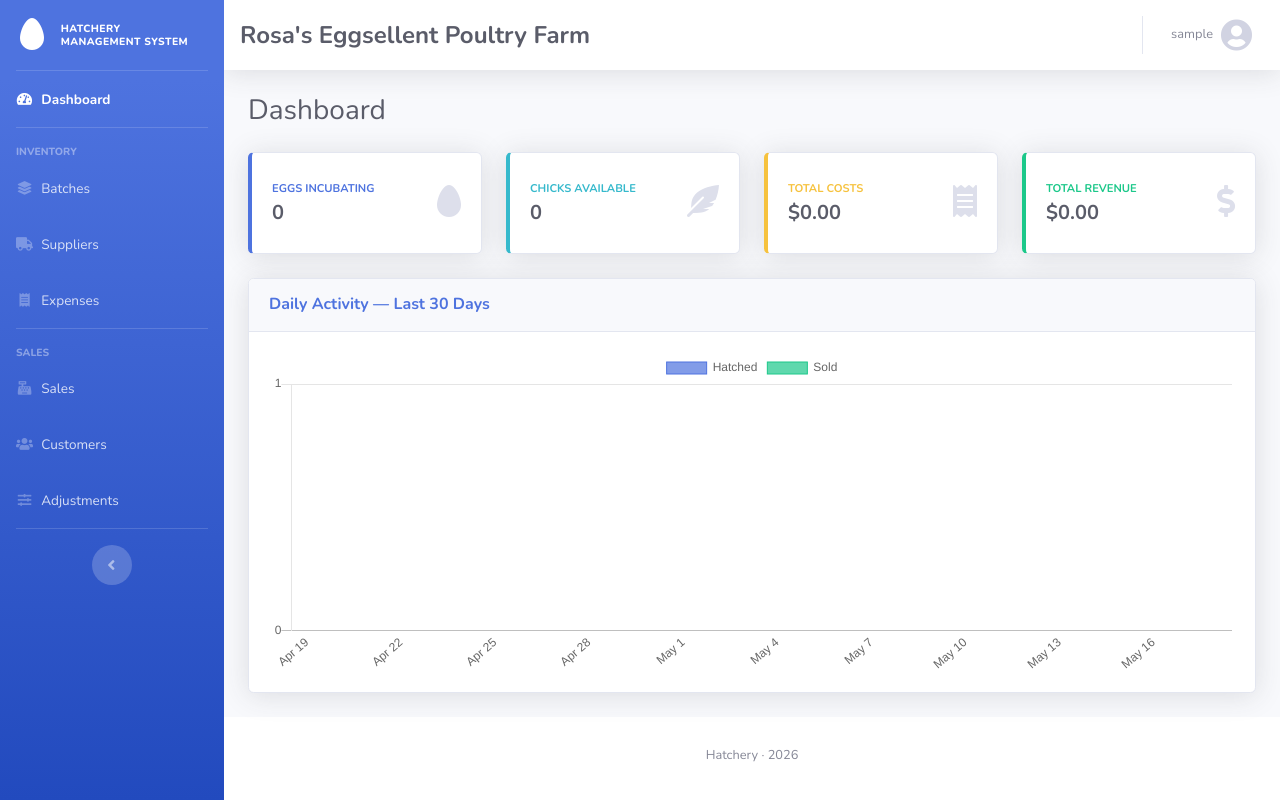
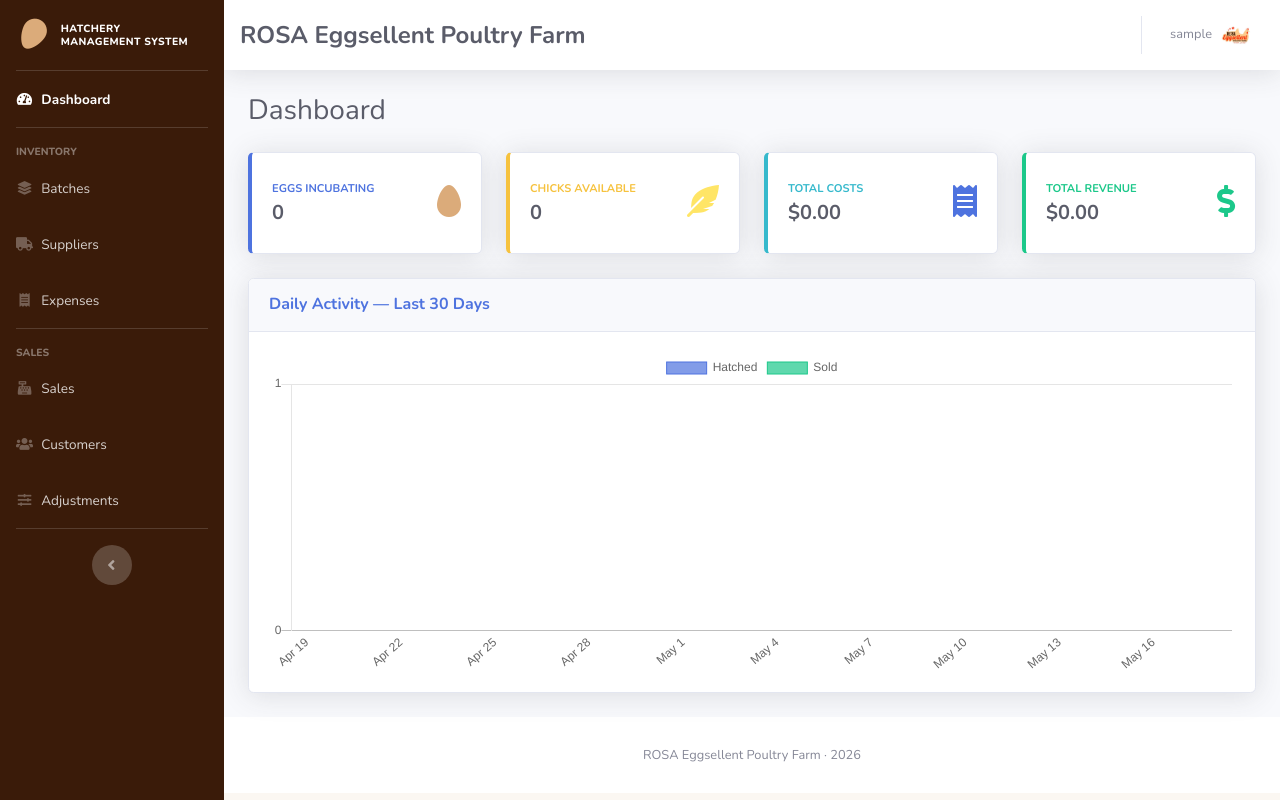
Before and after one commit to Unkerpaulie/hatchery, a Django app: page / in a window 1280 px wide. Run offline with Django 5.2, Linux system fonts and the light colour scheme; the visitor is signed in with stand-in values (Sample User, id 1); data that the repository does not hold is empty; some libraries are stand-ins or nearby versions.

Commit message:
cosmetic changes to dashboard and logo

```diff
--- a/static/css/hatchery.css
+++ b/static/css/hatchery.css
@@ -18,6 +18,14 @@
     height: 100vh;
     overflow-y: auto;
     z-index: 900;
+    background-color: #3A1B09 !important;
+    background-image: none !important;
+}
+
+/* Egg icon: rotated and warm amber */
+.sidebar-brand-icon .fa-egg {
+    transform: rotate(210deg);
+    color: #DBAB7A;
 }
 
 /* Compensate for the fixed sidebar so content isn't hidden beneath it.
@@ -40,6 +48,14 @@
     }
 }
 
+/* ── Main page background ───────────────────────────────────────────────────
+   SB Admin 2 defaults body to #f8f9fc (cool grey). Override with a warm
+   off-white that complements the dark brown sidebar.                         */
+
+body {
+    background-color: #FBF7F2 !important;
+}
+
 /* ── Sticky topbar ─────────────────────────────────────────────────────────
    position:sticky keeps the topbar in the normal document flow (unlike
    position:fixed) so no extra padding or margin compensation is needed on
--- a/templates/core/dashboard.html
+++ b/templates/core/dashboard.html
@@ -17,7 +17,19 @@
                     <div class="text-xs font-weight-bold text-primary text-uppercase mb-1">Eggs Incubating</div>
                     <div class="h5 mb-0 font-weight-bold text-gray-800">{{ eggs_incubating }}</div>
                 </div>
-                <div class="col-auto"><i class="fas fa-egg fa-2x text-gray-300"></i></div>
+                <div class="col-auto"><i class="fas fa-egg fa-2x" style="color: #DBAB7A;"></i></div>
+            </div></div>
+        </div>
+    </div>
+
+    <div class="col-xl-3 col-md-6 mb-4">
+        <div class="card border-left-warning shadow h-100 py-2">
+            <div class="card-body"><div class="row no-gutters align-items-center">
+                <div class="col mr-2">
+                    <div class="text-xs font-weight-bold text-warning text-uppercase mb-1">Chicks Available</div>
+                    <div class="h5 mb-0 font-weight-bold text-gray-800">{{ chicks_available }}</div>
+                </div>
+                <div class="col-auto"><i class="fas fa-feather-alt fa-2x" style="color: #FFE566;"></i></div>
             </div></div>
         </div>
     </div>
@@ -26,22 +38,10 @@
         <div class="card border-left-info shadow h-100 py-2">
             <div class="card-body"><div class="row no-gutters align-items-center">
                 <div class="col mr-2">
-                    <div class="text-xs font-weight-bold text-info text-uppercase mb-1">Chicks Available</div>
-                    <div class="h5 mb-0 font-weight-bold text-gray-800">{{ chicks_available }}</div>
-                </div>
-                <div class="col-auto"><i class="fas fa-feather-alt fa-2x text-gray-300"></i></div>
-            </div></div>
-        </div>
-    </div>
-
-    <div class="col-xl-3 col-md-6 mb-4">
-        <div class="card border-left-warning shadow h-100 py-2">
-            <div class="card-body"><div class="row no-gutters align-items-center">
-                <div class="col mr-2">
-                    <div class="text-xs font-weight-bold text-warning text-uppercase mb-1">Total Costs</div>
+                    <div class="text-xs font-weight-bold text-info text-uppercase mb-1">Total Costs</div>
                     <div class="h5 mb-0 font-weight-bold text-gray-800">${{ total_costs|floatformat:2 }}</div>
                 </div>
-                <div class="col-auto"><i class="fas fa-receipt fa-2x text-gray-300"></i></div>
+                <div class="col-auto"><i class="fas fa-receipt fa-2x" style="color: #4E73DF;"></i></div>
             </div></div>
         </div>
     </div>
@@ -53,7 +53,7 @@
                     <div class="text-xs font-weight-bold text-success text-uppercase mb-1">Total Revenue</div>
                     <div class="h5 mb-0 font-weight-bold text-gray-800">${{ total_revenue|floatformat:2 }}</div>
                 </div>
-                <div class="col-auto"><i class="fas fa-dollar-sign fa-2x text-gray-300"></i></div>
+                <div class="col-auto"><i class="fas fa-dollar-sign fa-2x" style="color: #1CC88A;"></i></div>
             </div></div>
         </div>
     </div>
--- a/templates/partials/_footer.html
+++ b/templates/partials/_footer.html
@@ -1,7 +1,7 @@
 <footer class="sticky-footer bg-white">
     <div class="container my-auto">
         <div class="copyright text-center my-auto">
-            <span>Hatchery &middot; {% now "Y" %}</span>
+            <span>ROSA Eggsellent Poultry Farm &middot; {% now "Y" %}</span>
         </div>
     </div>
 </footer>
--- a/templates/partials/_topbar.html
+++ b/templates/partials/_topbar.html
@@ -7,7 +7,7 @@
 
     <span class="d-none d-sm-inline-block font-weight-bold text-gray-800"
           style="font-size: 1.5rem;">
-        Rosa's Eggsellent Poultry Farm
+        ROSA Eggsellent Poultry Farm
     </span>
 
     <ul class="navbar-nav ml-auto">
@@ -19,7 +19,7 @@
                 <span class="mr-2 d-none d-lg-inline text-gray-600 small">
                     {{ request.user.get_username|default:"Guest" }}
                 </span>
-                <i class="fas fa-user-circle fa-2x text-gray-400"></i>
+                <img src="{% static 'img/Rosa_logo.jpg' %}" alt="Rosa's Logo" class="img-profile rounded-circle">
             </a>
             <div class="dropdown-menu dropdown-menu-right shadow animated--grow-in" aria-labelledby="userDropdown">
                 <a class="dropdown-item" href="#" data-toggle="modal" data-target="#logoutModal">
```
